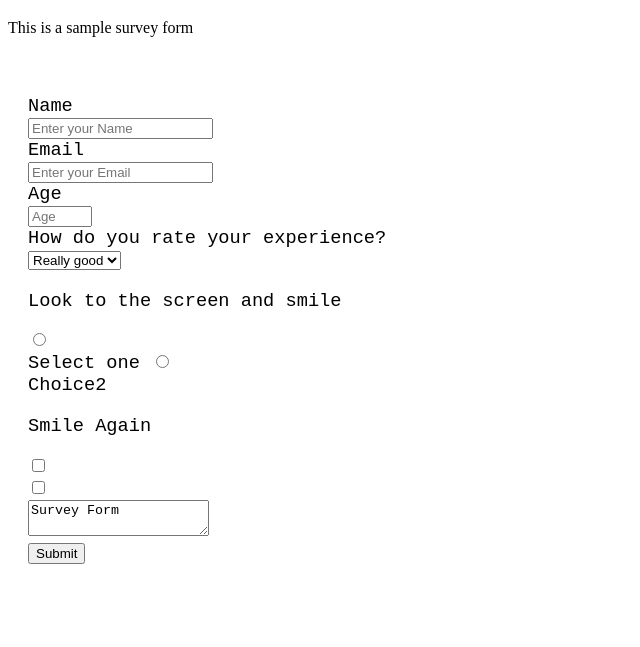
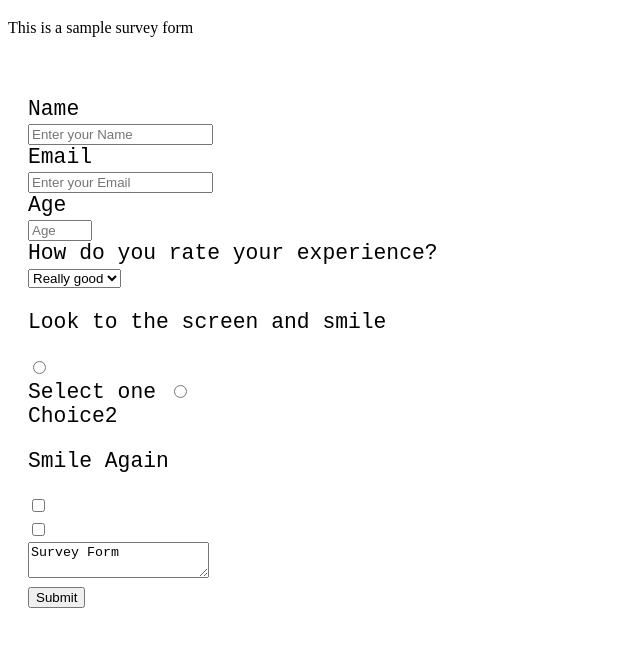
Before and after one commit to daudi2010/Project1, a plain HTML site: page fcc-test-suite-template-master/index.html in a window 1280 px wide. Shown: the part 61-708 px from the top of the page, without its empty margins (0-640 px from the left). Drawn offline with Linux system fonts and the light colour scheme.

Commit message:
hello git

```diff
--- a/fcc-test-suite-template-master/css/style.css
+++ b/fcc-test-suite-template-master/css/style.css
@@ -1,6 +1,6 @@
 form{
 
- font-size: 14pt;
+ font-size: 16pt;
  font-family: 'Courier New', Courier, monospace;
  padding: 20px;
  width: 50%;
```
